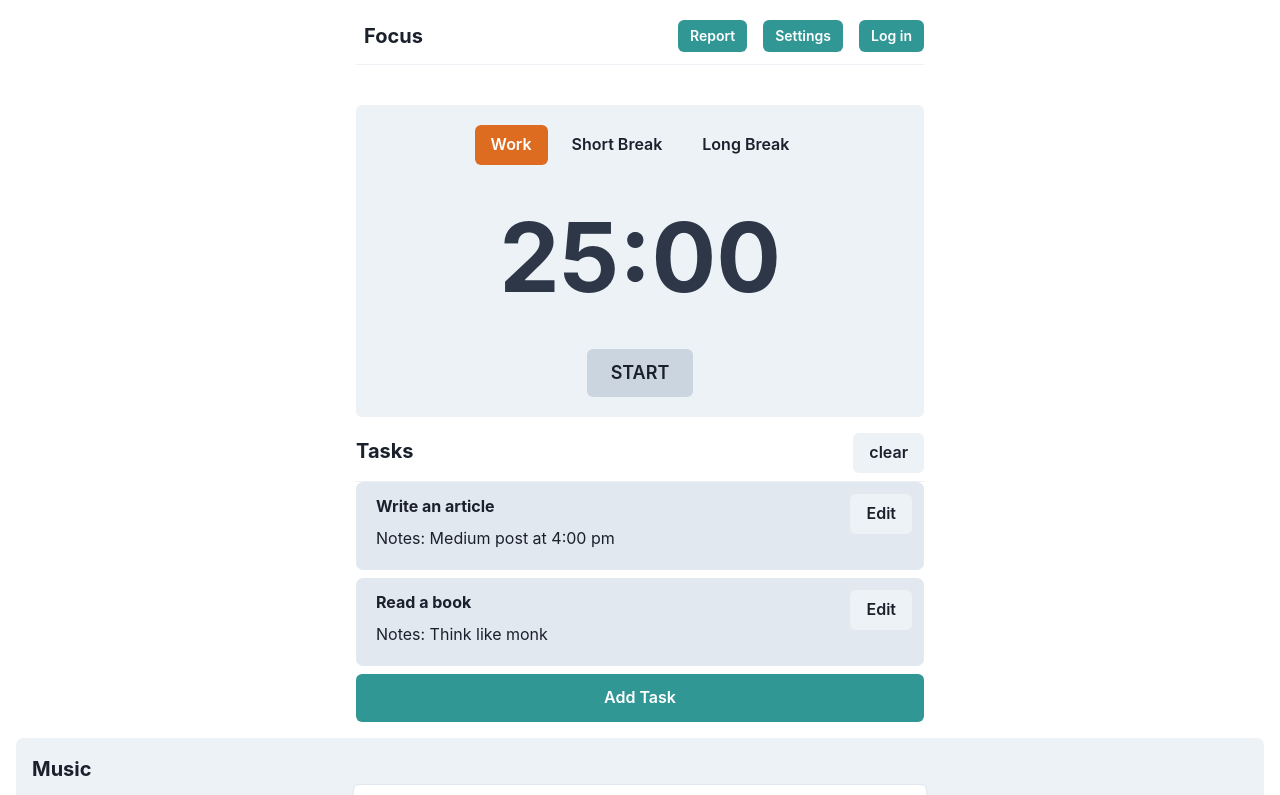
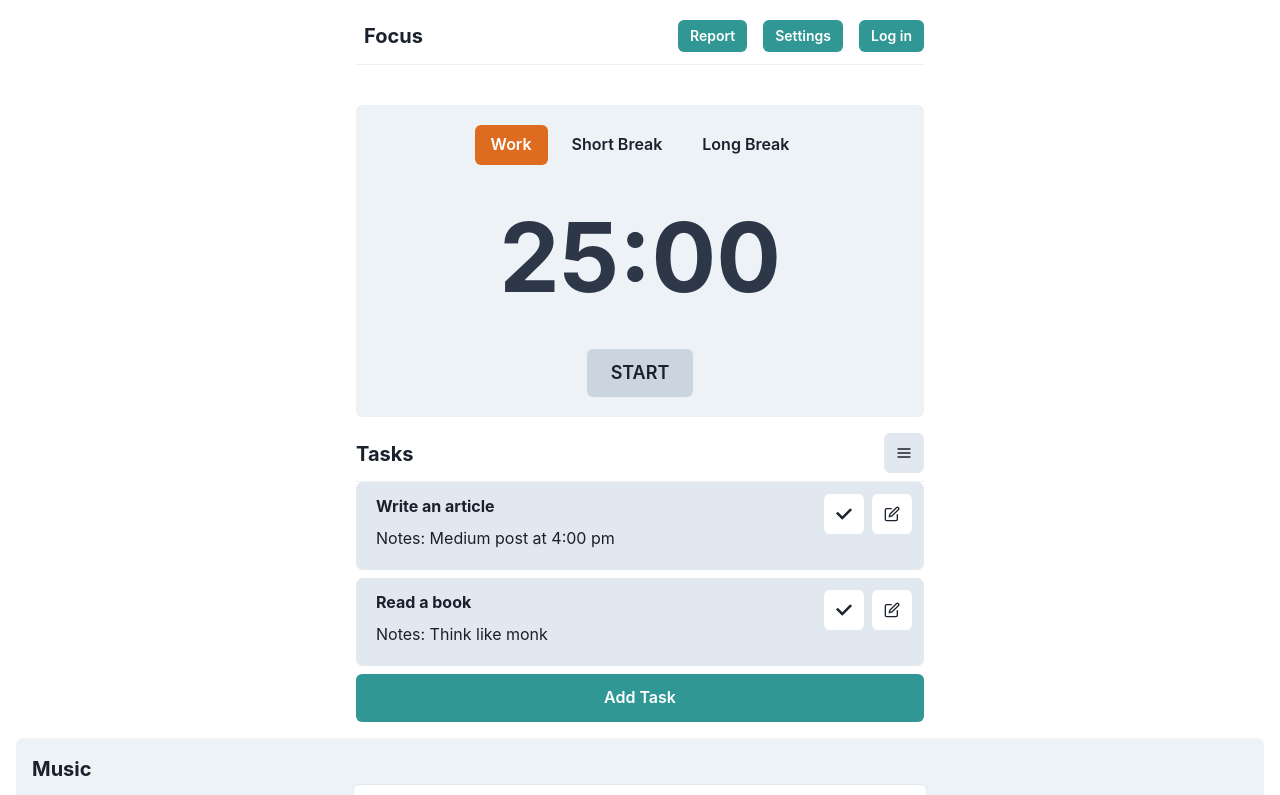
Before and after one commit to neutr0nian/focused, a React (Vite) app: page / in a window 1280 px wide. Shown: the top 795 px of the page. Built offline with nearby package versions, Linux system fonts and the light colour scheme.

Commit message:
added menu options

```diff
--- a/src/components/MusicCard.jsx
+++ b/src/components/MusicCard.jsx
@@ -1,4 +1,4 @@
-import { ArrowLeftIcon, ArrowRightIcon } from "@chakra-ui/icons";
+import { ArrowLeftIcon, ArrowRightIcon, CheckIcon } from "@chakra-ui/icons";
 import {
   Card,
   CardBody,
@@ -103,7 +103,7 @@ const MusicCard = () => {
               </Slider>
               <Flex gap={2}>
                 <IconButton icon={<ArrowLeftIcon />} />
-                <IconButton icon={<ArrowLeftIcon />} />
+                <IconButton icon={<CheckIcon />} />
 
                 <IconButton icon={<ArrowRightIcon />} />
               </Flex>
--- /dev/null
+++ b/src/components/Options.jsx
@@ -0,0 +1,28 @@
+import { AddIcon, EditIcon, ExternalLinkIcon, HamburgerIcon, RepeatIcon } from '@chakra-ui/icons'
+import { IconButton, Menu,MenuItem, MenuButton, MenuList } from '@chakra-ui/react'
+import React from 'react'
+
+const Options = ({options}) => {
+  return (
+    <Menu>
+  <MenuButton
+    bg='gray.200'
+    as={IconButton}
+    aria-label='Options'
+    icon={<HamburgerIcon />}
+    variant='outline'
+  />
+  <MenuList>
+    {
+        options.map((option) => (
+        <MenuItem icon={option?.icon} onClick={()=>option.action()}>
+           {option.name}
+        </MenuItem>
+        ))
+    }
+  </MenuList>
+</Menu>
+  )
+}
+
+export default Options
--- a/src/components/Tasks.jsx
+++ b/src/components/Tasks.jsx
@@ -1,17 +1,22 @@
+import { CheckIcon, DeleteIcon, EditIcon } from "@chakra-ui/icons";
 import {
   Box,
   Button,
+  ButtonGroup,
   Divider,
   Flex,
   Heading,
-  Input,
+  IconButton,
   Spacer,
   Text,
-  Textarea,
+  Tooltip,
   VStack,
 } from "@chakra-ui/react";
 import React, { useState } from "react";
 import AddTask from "./AddTask";
+import Options from "./Options";
+
+
 
 const Tasks = () => {
   const [tasks, setTasks] = useState([
@@ -68,12 +73,25 @@ const Tasks = () => {
     setEditForm({ value: false, id: "" });
     setInputs({ id: "", name: "", note: "" });
   };
+
+  const handleCompletedTasks = (completedTask) => {
+    let updatedTasks = tasks.filter((task) => task.id !== completedTask.id);
+    setTasks(updatedTasks);
+  };
+
+  let menuOptions = [
+  { name: "Completed Tasks", icon: <CheckIcon />, action:handleClearTasks},
+  { name: "Delete All", icon: <DeleteIcon />,action:handleClearTasks},
+];
+
   return (
     <Box mt={4}>
       <Flex alignItems="baseline" mb={2}>
         <Heading size="md">Tasks</Heading>
         <Spacer />
-        <Button onClick={() => handleClearTasks()}>clear</Button>
+        {/* <IconButton icon={<DeleteIcon />} onClick={() => handleClearTasks()} />
+         */}
+         <Options options={menuOptions} />
       </Flex>
       <Divider />
       <VStack align="stretch">
@@ -94,14 +112,27 @@ const Tasks = () => {
                       )}
                     </Box>
                     <Spacer />
-                    <Button
-                      onClick={() => {
-                        setInputs(task);
-                        setEditForm({ value: true, id: task.id });
-                      }}
-                    >
-                      Edit
-                    </Button>
+                    <ButtonGroup>
+                      <Tooltip hasArrow label="Completed">
+                        <IconButton
+                          bg="white"
+                          icon={<CheckIcon />}
+                          onClick={() => {
+                            handleCompletedTasks(task);
+                          }}
+                        />
+                      </Tooltip>
+                      <Tooltip hasArrow label="Edit">
+                        <IconButton
+                          bg="white"
+                          icon={<EditIcon />}
+                          onClick={() => {
+                            setInputs(task);
+                            setEditForm({ value: true, id: task.id });
+                          }}
+                        />
+                      </Tooltip>
+                    </ButtonGroup>
                   </Flex>
                 </Box>
               )}
--- a/src/components/Timer.jsx
+++ b/src/components/Timer.jsx
@@ -4,14 +4,16 @@ import {
   ButtonGroup,
   Center,
   Flex,
-  Heading,
   Text,
 } from "@chakra-ui/react";
 import React, { useEffect, useRef, useState } from "react";
+import { dispSecondsAsMins } from "../utils/DisplayTime";
 import Tasks from "./Tasks";
 
 const Timer = () => {
   const [timer, setTimer] = useState(1500);
+  const [timerType, setTimerType] = useState('work');
+
   const [start, setStart] = useState(false);
   const tick = useRef();
 
@@ -28,6 +30,7 @@ const Timer = () => {
   }, [start]);
 
     const handleClick = (timerType) => {
+      setTimerType(timerType);
     if (timerType == "short") {
       setTimer(300);
     } else if (timerType == "long") {
@@ -37,23 +40,17 @@ const Timer = () => {
     }
   };
 
-   const dispSecondsAsMins = (seconds) => {
-    const mins = Math.floor(seconds / 60);
-    const seconds_ = seconds % 60;
-    return mins.toString() + ":" + (seconds_ == 0 ? "00" : seconds_.toString());
-  };
-
   return (
     <>
       <Box bg="gray.100" borderRadius="6px" pt={5} pb={5} mt={10}>
         <Center>
           <Flex>
             <ButtonGroup>
-              <Button colorScheme="orange" onClick={() => handleClick("work")}>
+              <Button colorScheme={timerType === 'work' ? 'orange' : 'gray'} onClick={() => handleClick("work")}>
                 Work
               </Button>
-              <Button onClick={() => handleClick("short")}>Short Break</Button>
-              <Button onClick={() => handleClick("long")}>Long Break</Button>
+              <Button colorScheme={timerType === 'short' ? 'orange' : 'gray'} onClick={() => handleClick("short")}>Short Break</Button>
+              <Button colorScheme={timerType === 'long' ? 'orange' : 'gray'} onClick={() => handleClick("long")}>Long Break</Button>
             </ButtonGroup>
           </Flex>
         </Center>
--- /dev/null
+++ b/src/utils/DisplayTime.js
@@ -0,0 +1,5 @@
+export const dispSecondsAsMins = (seconds) => {
+  const mins = Math.floor(seconds / 60);
+  const seconds_ = seconds % 60;
+  return mins.toString() + ":" + (seconds_ == 0 ? "00" : seconds_.toString());
+};
```
